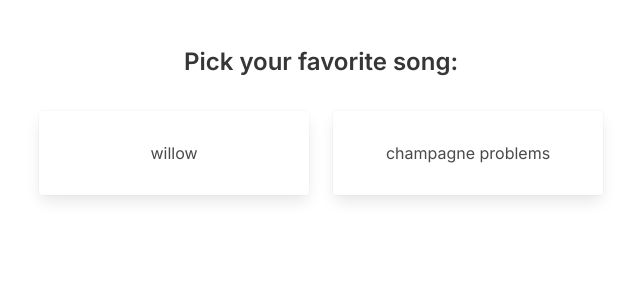
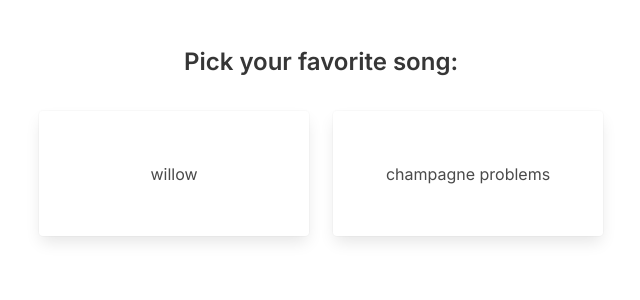
Before and after one commit to felicialyden/song-sorter, a Next.js app: page /sorter/evermore in a window 1280 px wide. Shown: the top 300 px of the page, without its empty margins (319-959 px from the left). Built offline with nearby package versions, Linux system fonts and the light colour scheme.

Commit message:
add functionality for first round of rankings

```diff
--- a/src/app/sorter/[id]/page.tsx
+++ b/src/app/sorter/[id]/page.tsx
@@ -9,6 +9,7 @@ const Page = () => {
   const [currentIndex, setCurrentIndex] = useState(0);
 
   const handleChoice = (choice: number) => {
+    console.log(choice)
     if (choice === currentIndex) {
       setCurrentIndex((prev) => prev + 2);
     } else {
@@ -19,14 +20,15 @@ const Page = () => {
       setCurrentRanking(newRanking);
       setCurrentIndex((prev) => prev + 2);
     }
+    console.log(currentRanking)
   };
 
   return (
     <div className="container mt-6 has-text-centered">
       <h2 className="title is-4">Pick your favorite song:</h2>
       <div className="columns is-justify-content-center">
-        <Card title={currentRanking[0]} />
-        <Card title={currentRanking[1]} />
+        <Card title={currentRanking[currentIndex]} index={currentIndex} choiceHandler={handleChoice}/>
+        <Card title={currentRanking[currentIndex + 1]} index={currentIndex + 1} choiceHandler={handleChoice}/>
       </div>
     </div>
   );
--- a/src/app/sorter/[id]/sorter.scss
+++ b/src/app/sorter/[id]/sorter.scss
@@ -1,5 +1,5 @@
 .card {
-    height: 100%;
+    height: 125px;
     display: flex;
     justify-content: center;
     align-items: center;
--- a/src/components/Card.tsx
+++ b/src/components/Card.tsx
@@ -2,12 +2,14 @@ import React from "react";
 
 type CardProps = {
   title: string;
+  index: number;
+  choiceHandler: (index: number) => void;
 };
 
-const Card = ({ title }: CardProps) => {
+const Card = ({ title, index, choiceHandler }: CardProps) => {
   return (
     <div className="column is-one-quarter is-clickable">
-      <div className="card mt-3">
+      <div className="card mt-3" onClick={() => choiceHandler(index)}>
         <div className="card-content has-text-centered">
         <h3>{title}</h3>
         </div>
```
